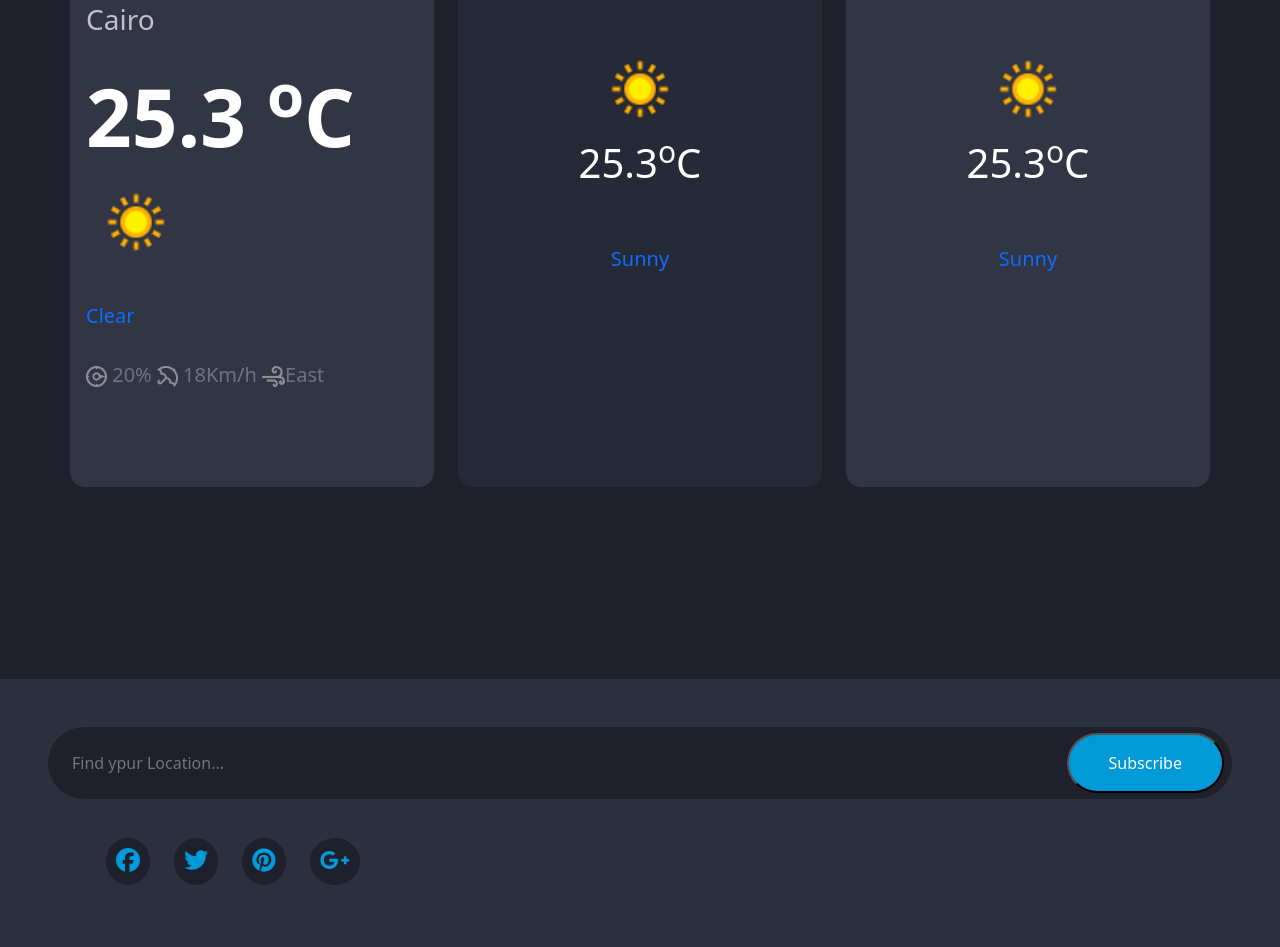
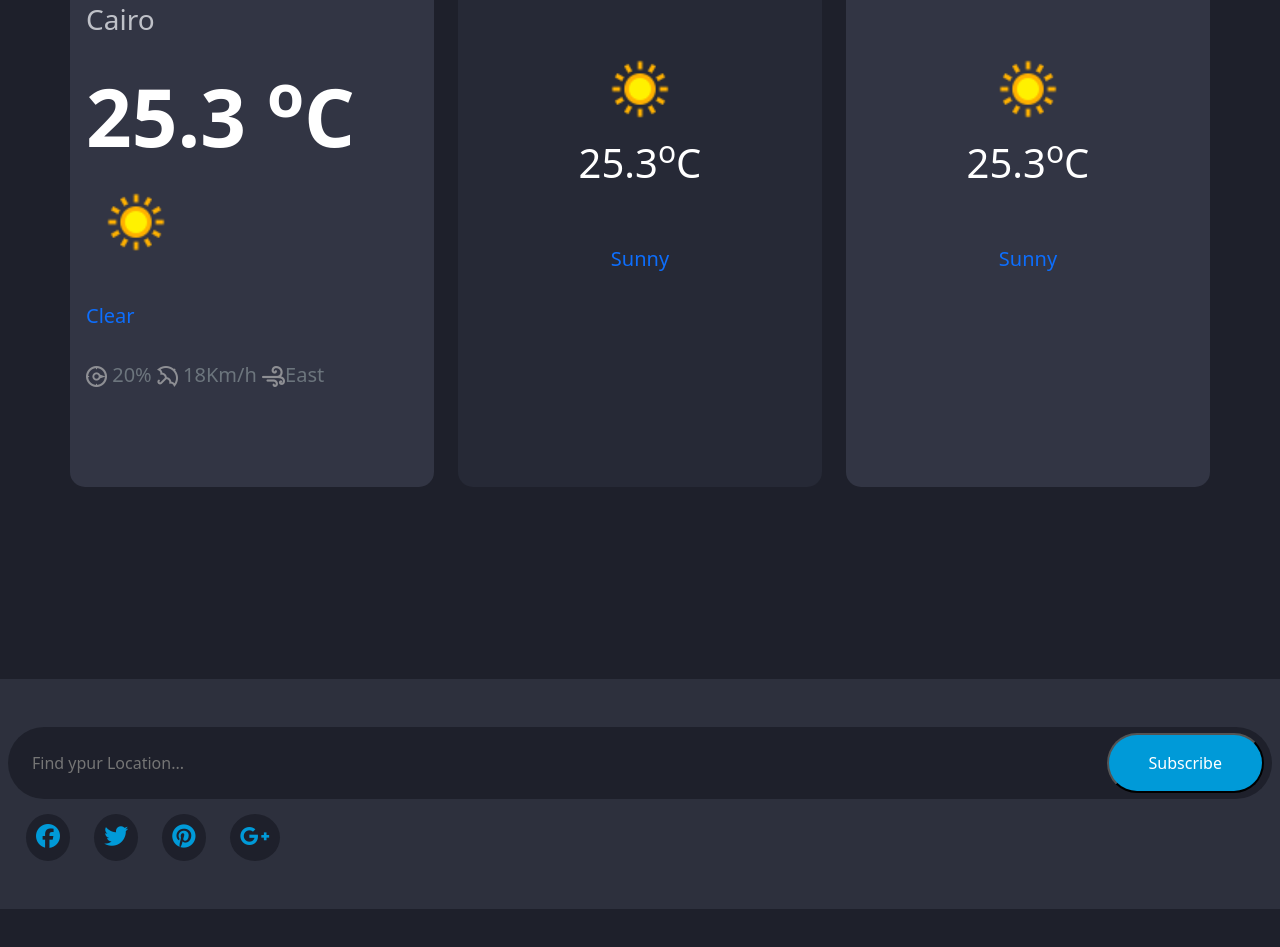
Before and after one commit to ahmedelmogy1/weather, a plain HTML site: page index.html in a window 1280 px wide. Shown: the part 384-1331 px from the top of the page. After the commit the page ends 1293 px from the top, so only its background shows below. Drawn offline with Linux system fonts and the light colour scheme; no server answers.

Commit message:
Add files via upload

```diff
--- a/index.html
+++ b/index.html
@@ -142,8 +142,8 @@
         </div>
       </div>
     </section>
-    <footer class="p-5">
-      <div class="input position-relative">
+    <footer class="py-5 px-2">
+      <div class="input position-relative mb-4 ">
         <input
           type="text"
           class="w-100 rounded-pill px-4 py-4"
@@ -153,7 +153,7 @@
           Subscribe
         </button>
       </div>
-      <div class=" m-5">
+      <div class=" m-2">
         <a class=" icon"><i class="fa-brands fa-facebook"></i></a>
         <a class=" icon"><i class="fa-brands fa-twitter"></i></a>
         <a class=" icon"><i class="fa-brands fa-pinterest"></i></a>
```
